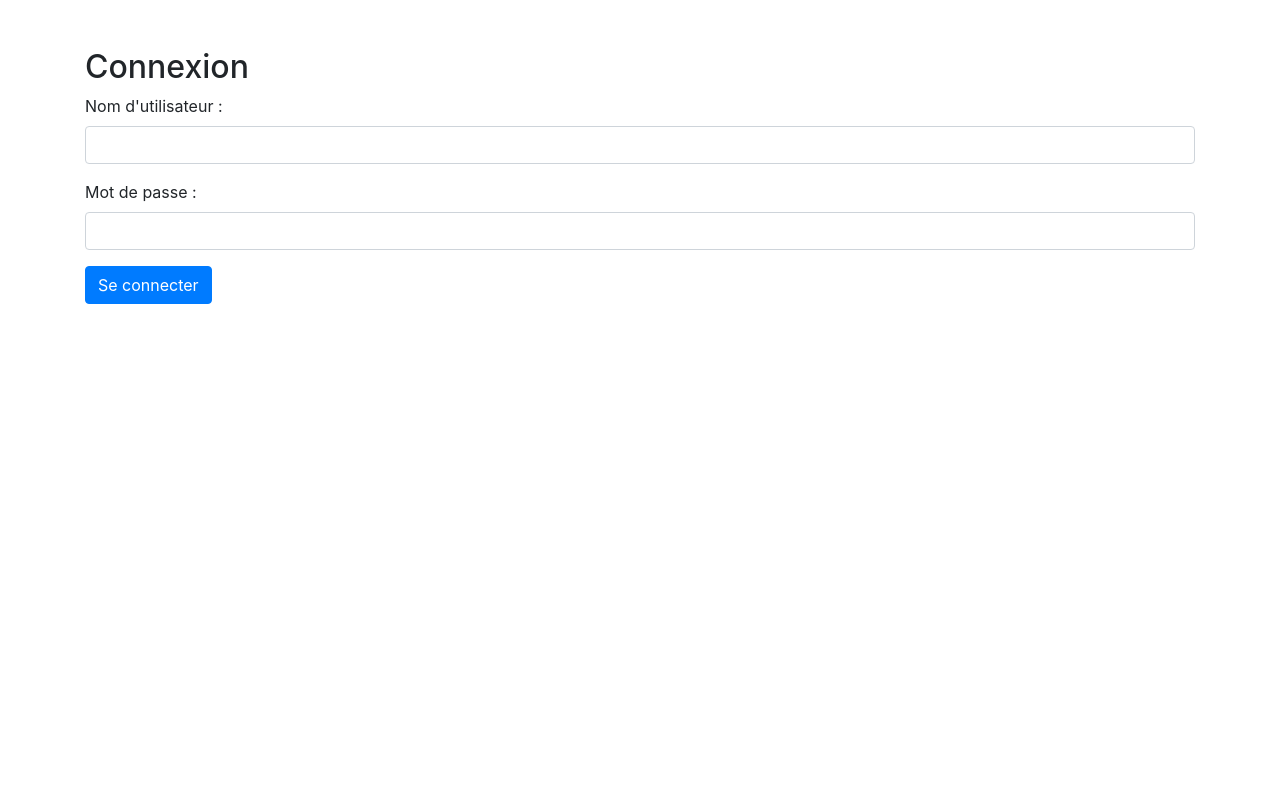
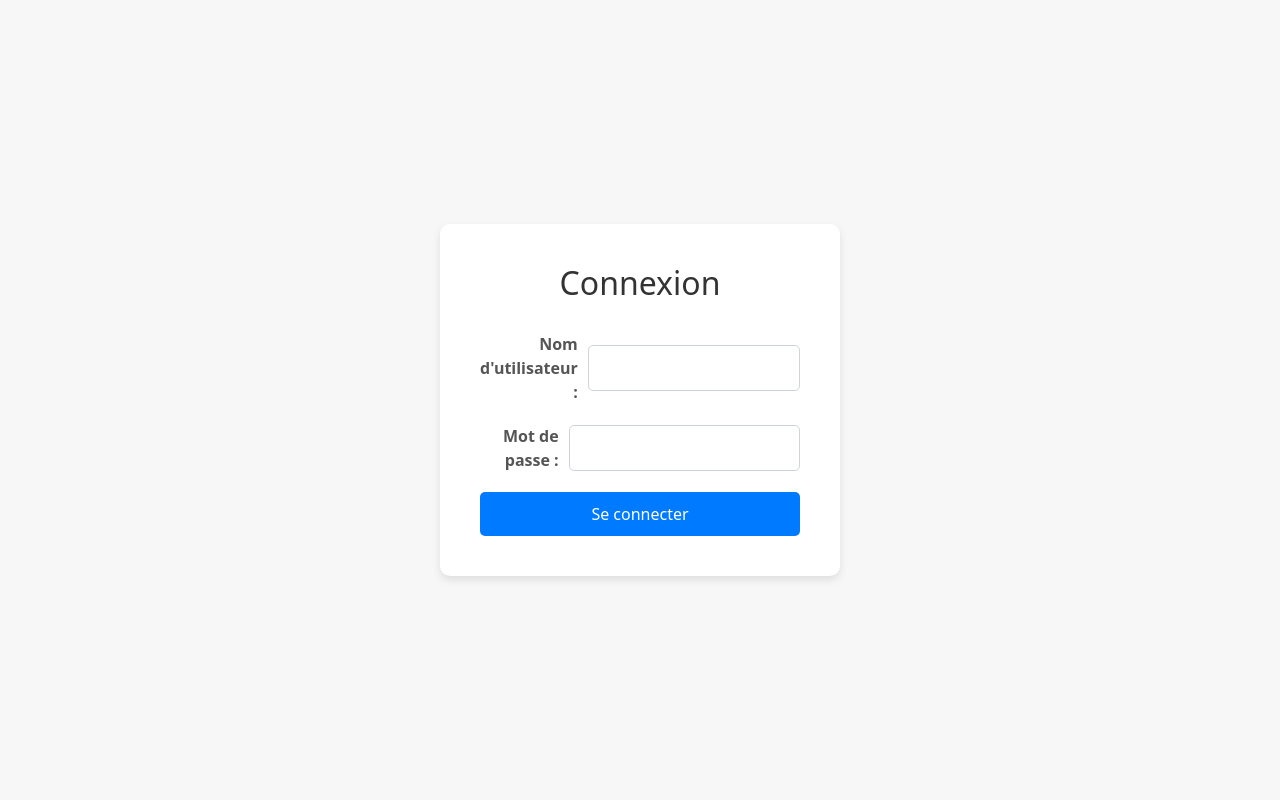
Before and after one commit to HamaBarhamou/gestion_depots, a Django app: a page that uses templates/registration/login.html in a window 1280 px wide. Run offline with Django 5.2, Linux system fonts and the light colour scheme; some libraries are stand-ins or nearby versions.

Commit message:
Amélioration de la page de connexion :
- Alignement des labels et des champs de saisie côte à côte.
- Ajout d'un fond de page variant du blanc (#f7f7f7) pour un look plus moderne.
- Centrage de la boîte de connexion avec un ombrage subtil pour la mettre en valeur.
- Ajustement des marges et des espacements pour une disposition uniforme et bien rangée.
- Utilisation de Bootstrap 5 pour un design plus moderne et réactif.

```diff
--- a/templates/registration/login.html
+++ b/templates/registration/login.html
@@ -4,10 +4,63 @@
     <meta charset="UTF-8">
     <meta name="viewport" content="width=device-width, initial-scale=1.0">
     <title>Connexion</title>
-    <link href="https://stackpath.bootstrapcdn.com/bootstrap/4.5.2/css/bootstrap.min.css" rel="stylesheet">
+    <link href="https://stackpath.bootstrapcdn.com/bootstrap/5.1.3/css/bootstrap.min.css" rel="stylesheet">
+    <style>
+        body {
+            display: flex;
+            align-items: center;
+            justify-content: center;
+            height: 100vh;
+            background: #f7f7f7;
+            margin: 0;
+        }
+        .login-container {
+            width: 100%;
+            max-width: 400px;
+            padding: 40px;
+            border-radius: 10px;
+            box-shadow: 0 4px 8px rgba(0, 0, 0, 0.1);
+            background: #ffffff;
+        }
+        .login-container h2 {
+            text-align: center;
+            margin-bottom: 30px;
+            color: #333;
+        }
+        .form-control {
+            border-radius: 5px;
+            padding: 10px;
+        }
+        .btn-primary {
+            width: 100%;
+            border-radius: 5px;
+            padding: 10px;
+            background: #007bff;
+            border: none;
+            transition: background 0.3s ease;
+        }
+        .btn-primary:hover {
+            background: #0056b3;
+        }
+        .form-group {
+            display: flex;
+            align-items: center;
+            margin-bottom: 20px;
+        }
+        .form-group label {
+            margin-right: 10px;
+            width: 35%;
+            text-align: right;
+            font-weight: bold;
+            color: #555;
+        }
+        .form-group .form-control {
+            flex-grow: 1;
+        }
+    </style>
 </head>
 <body>
-    <div class="container mt-5">
+    <div class="login-container">
         <h2>Connexion</h2>
         <form method="post" action="{% url 'login' %}">
             {% csrf_token %}
@@ -22,8 +75,8 @@
             <button type="submit" class="btn btn-primary">Se connecter</button>
         </form>
     </div>
-    <script src="https://code.jquery.com/jquery-3.5.1.slim.min.js"></script>
-    <script src="https://cdn.jsdelivr.net/npm/@popperjs/core@2.9.3/dist/umd/popper.min.js"></script>
-    <script src="https://stackpath.bootstrapcdn.com/bootstrap/4.5.2/js/bootstrap.min.js"></script>
+    <script src="https://code.jquery.com/jquery-3.6.0.min.js"></script>
+    <script src="https://cdn.jsdelivr.net/npm/@popperjs/core@2.10.2/dist/umd/popper.min.js"></script>
+    <script src="https://stackpath.bootstrapcdn.com/bootstrap/5.1.3/js/bootstrap.min.js"></script>
 </body>
 </html>
```
